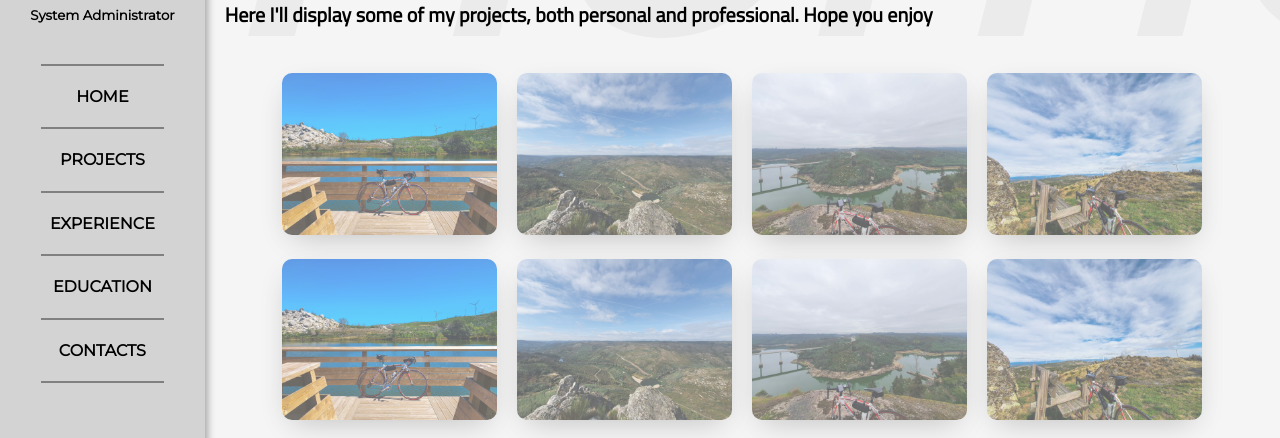
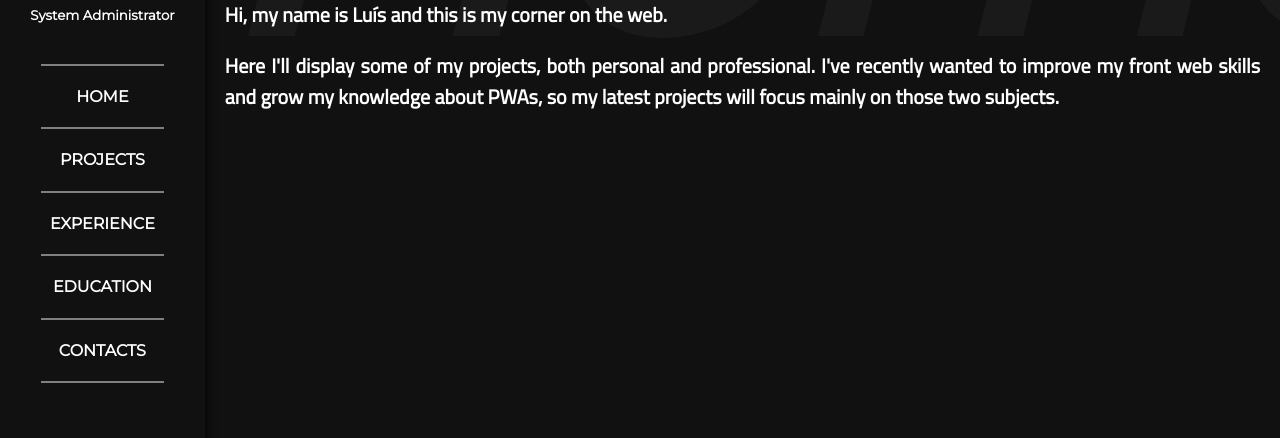
Before and after one commit to lfilipemsantos/home, a plain HTML site: page index.html in a window 1280 px wide. Shown: the part 201-639 px from the top of the page. Drawn offline with nearby package versions, Linux system fonts and the light colour scheme; a script that the page names is missing.

Commit message:
Design changes

```diff
--- a/index.html
+++ b/index.html
@@ -86,11 +86,15 @@
             <div id="home" class="section" style="width: 100%;">
                 <h1 class="section_header"><em>Home</em></h1>
                 <h5 class="header_description">
-                    Here I'll display some of my projects, both personal and professional. Hope you enjoy
+                    Hi, my name is Luís and this is my corner on the web.
+                </h5>
+                <h5 class="header_description">
+                    Here I'll display some of my projects, both personal and professional. I've recently wanted to improve my front web skills and grow my knowledge about PWAs, so my latest projects will focus mainly on those two subjects.
                 </h5>
 
-                <!-- The grid: four columns -->
-                <div class="row" style="text-align: center;">
+
+                <!-- The grid: four columns
+                <!-- <div class="row" style="text-align: center;">
                     <div class="column">
                         <img class="photo" id="lapa" src="images/lapa.jpg" alt="Lapa da Meruje" onclick="openModal(this.id);">
                     </div>
@@ -118,6 +122,7 @@
                         <img class="photo" id="caramulinho" src="images/caramulinho.jpg" alt="Caramulinho" onclick="openModal(this.id);">
                     </div>
                 </div>
+                 -->
             </div>
 
 
--- a/style2.css
+++ b/style2.css
@@ -10,10 +10,10 @@
 #sidebar {
     float:left;
     position:fixed;
-    background-color:lightgrey;
+    background-color: #111;
     width:16%;
     height:100%;
-    box-shadow: 3px 0px 7px darkgray;
+    box-shadow: 3px 0px 7px rgb(7, 7, 7);
     overflow: hidden;
 }
 
@@ -52,7 +52,8 @@
 
 body {
     margin:0;
-    background-color: whitesmoke;
+    background-color: #111;
+    color: white;
     font-family: Montserrat;
     width: 100%;
 }
@@ -69,7 +70,7 @@ body {
     margin-right: auto;
     width: 33%;
     border-radius: 50%;
-    box-shadow: 3px 3px 10px darkgray;
+    box-shadow: 3px 3px 10px rgb(3, 3, 3);
 }
 
 .tab_links, .outlinks, .tab_dividers {
@@ -113,7 +114,7 @@ body {
 
 
 a {
-    color: rgb(0, 0, 0);
+    color: white;
     text-decoration: none;
 }
 
@@ -132,6 +133,7 @@ a {
     margin-top: 20px;
     margin-left: 20px;
     margin-right: 20px;
+    margin-bottom: 5px;
     font-weight: bolder;
     font-size: 20px;
 }
@@ -155,7 +157,7 @@ a:hover {
 .tab_links >h4 {
     text-align: center;
     width: 100%;
-    color: whitesmoke;
+    color: white;
 }
 
 .tabs {
@@ -590,8 +592,8 @@ hr {
             min-width: 120px;
             text-align: center;
             border-radius: 10px;
-            background-color: whitesmoke;
-            border:darkgray 1px solid;
+            background-color: #222;
+            /*border:darkgray 1px solid;*/
         }
         .tab_links>h4 {
             padding-top: 8px;
```
